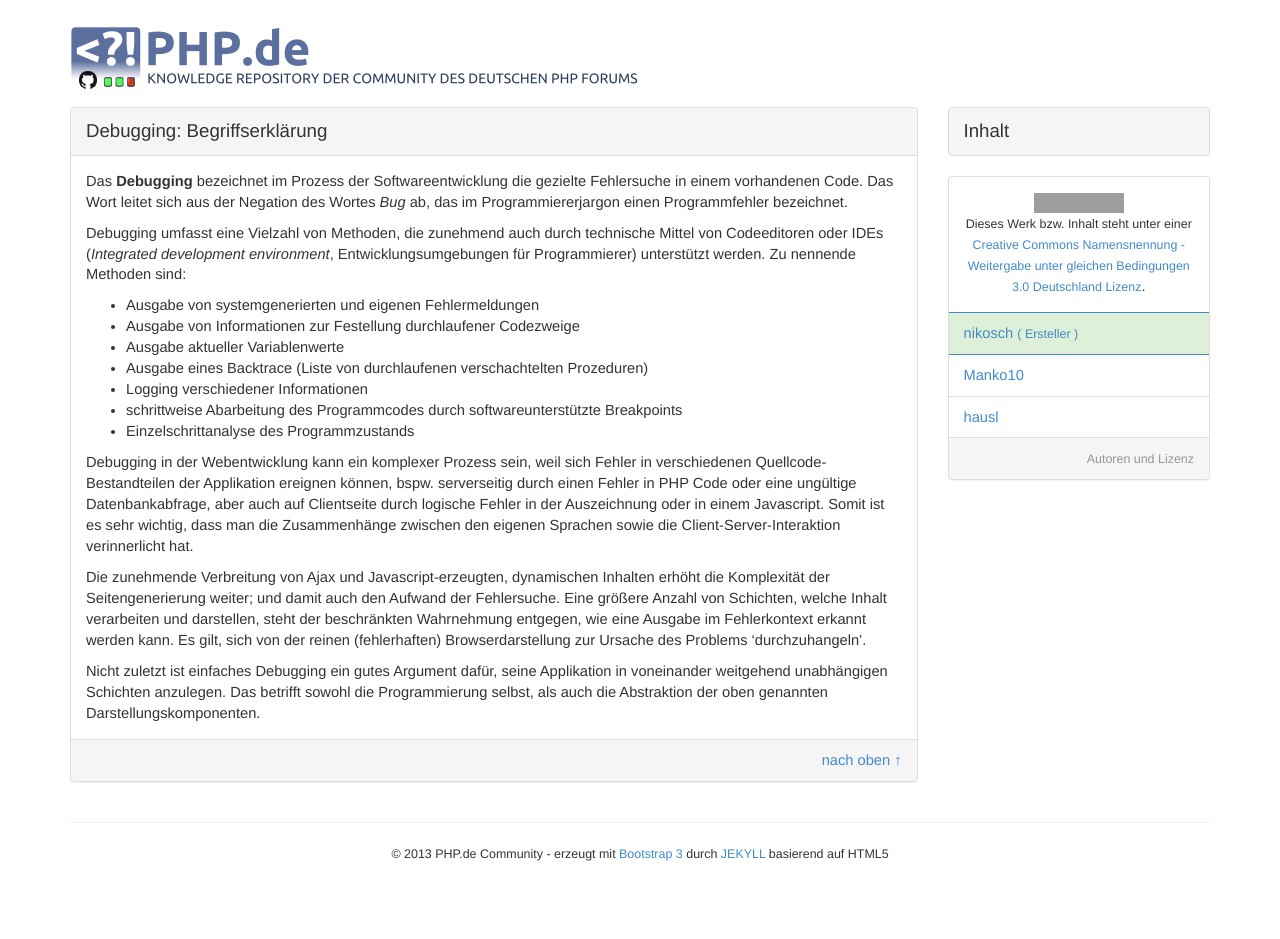
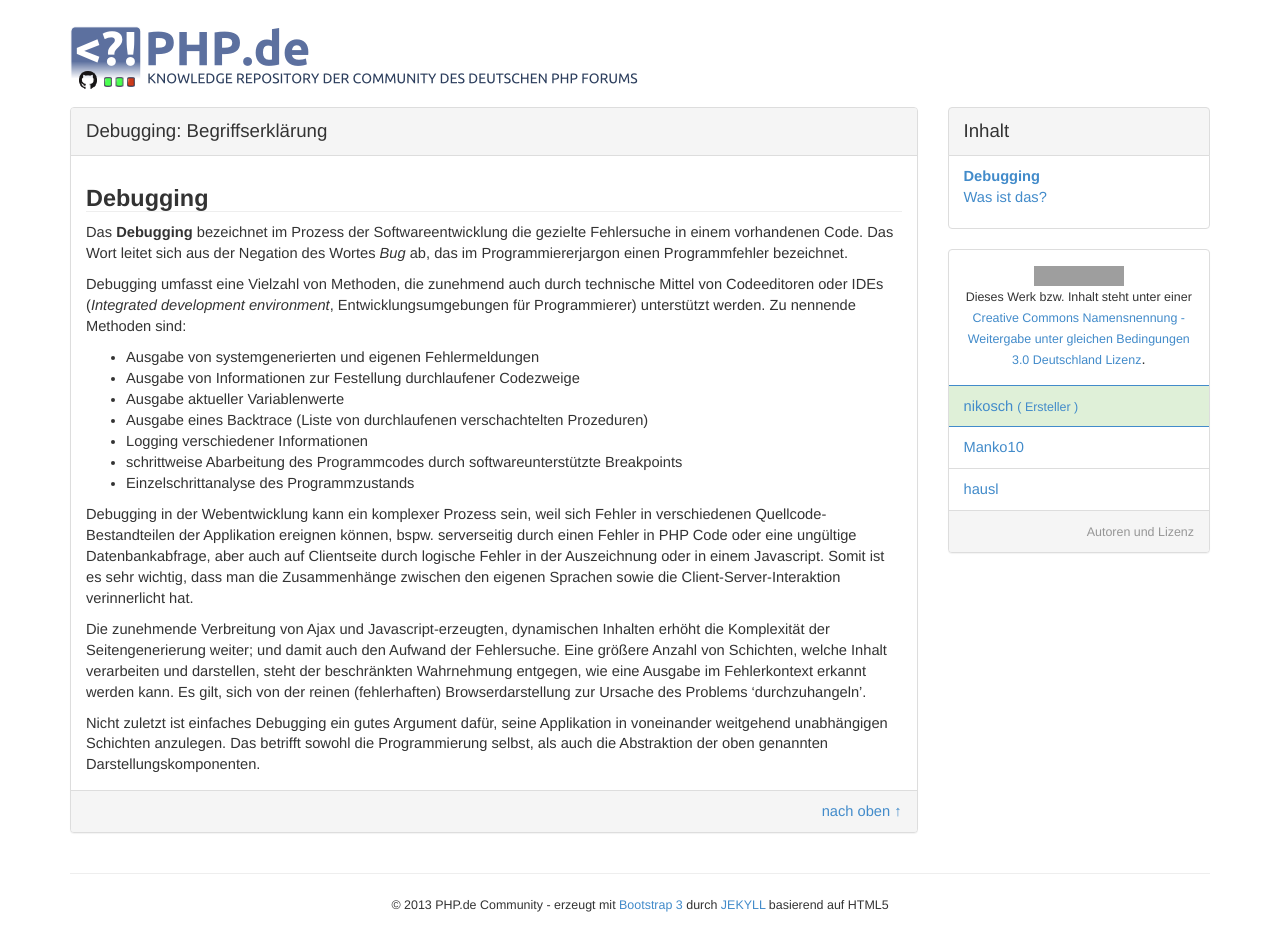
Before and after one commit to php-de/php-de.github.io, a Jekyll site: the page built from debugging/debugging.md, in a window 1280 px wide. Built offline with Jekyll 4.4.1, drawn with Linux system fonts in a browser that asks for light colours; before the commit the page ends 900 px from its top, so only the background shows below that; grey boxes are pictures that could not be loaded.

Commit message:
Update debugging.md

```diff
--- a/debugging/debugging.md
+++ b/debugging/debugging.md
@@ -14,10 +14,12 @@ author:
 
 inhalt:
     -   name: "Debugging"
-        anchor:
-        simple: ""
+        anchor: debugging
+        simple: "Was ist das?"
 
 ---
+
+### Debugging
 
 Das **Debugging** bezeichnet im Prozess der Softwareentwicklung die gezielte Fehlersuche in einem vorhandenen Code. Das Wort leitet sich aus der Negation des Wortes *Bug* ab, das im Programmiererjargon einen Programmfehler bezeichnet.
 
```
